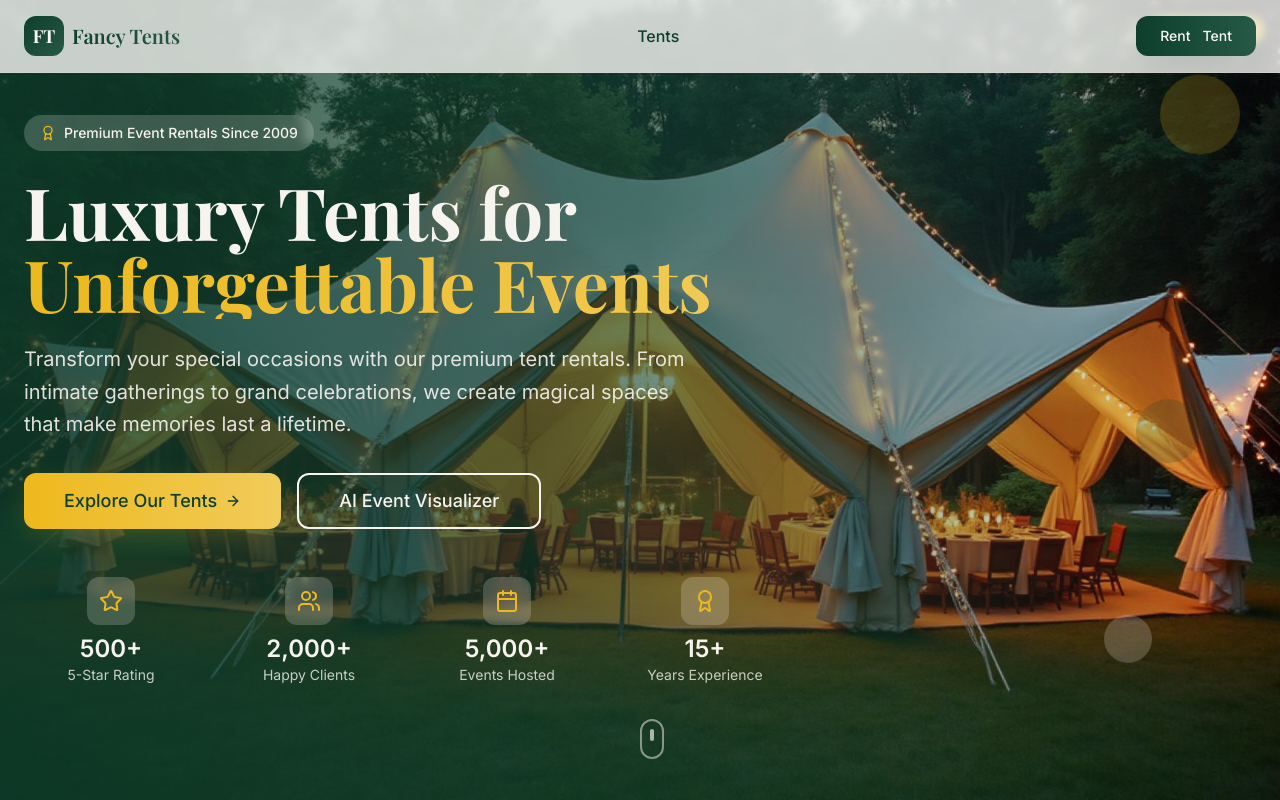
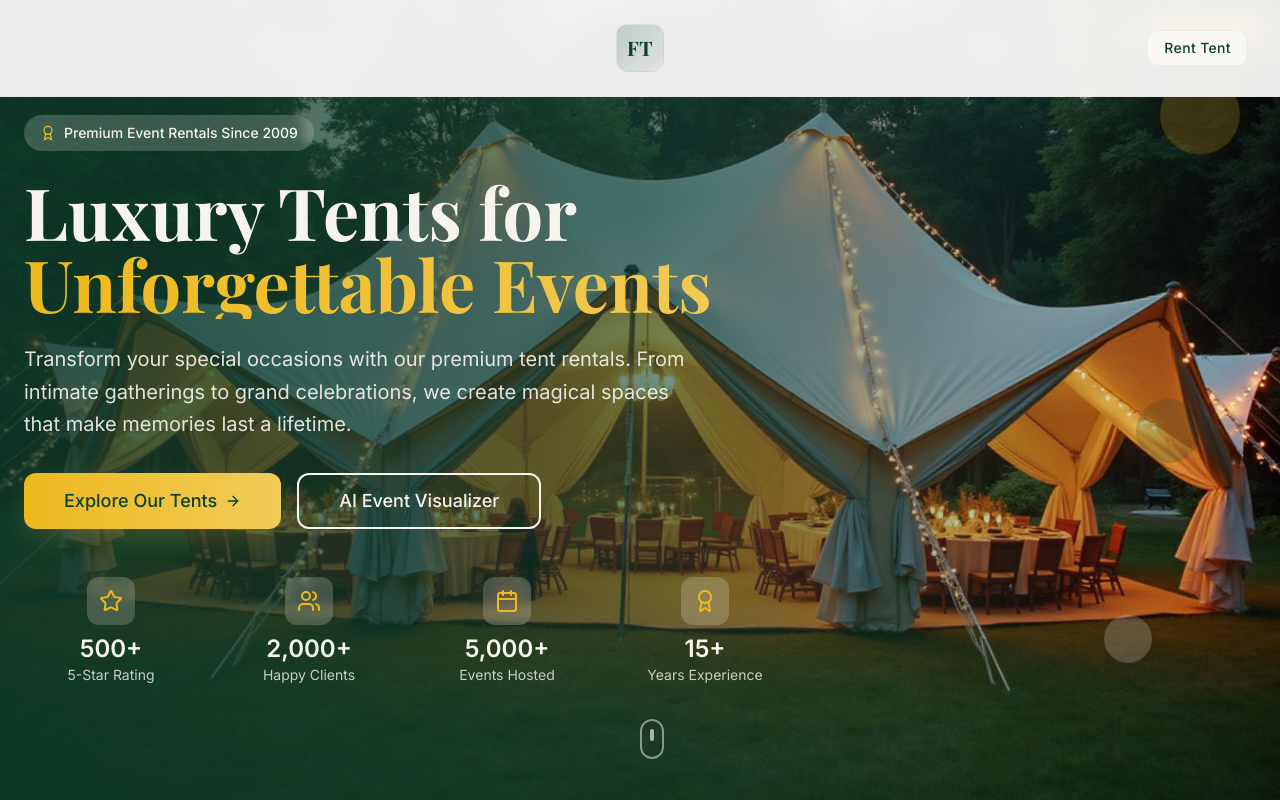
Before and after one commit to generative-jesse/event-visual-tents, a React (Vite) app: page / in a window 1280 px wide. Shown: the top 800 px of the page. Built offline with nearby package versions, Linux system fonts and the light colour scheme.

Commit message:
Refine header and styling
Remove single nav item and improve the overall luxury aesthetic.

```diff
--- a/src/components/Header.tsx
+++ b/src/components/Header.tsx
@@ -1,82 +1,24 @@
-import { useState } from "react";
 import { Link } from "react-router-dom";
-import { Menu, X, Phone, Mail } from "lucide-react";
 import { Button } from "@/components/ui/button";
-import { cn } from "@/lib/utils";
 
 const Header = () => {
-  const [isMenuOpen, setIsMenuOpen] = useState(false);
-
-  const navigation = [
-    { name: "Tents", href: "/tents" },
-  ];
-
   return (
-    <header className="fixed top-0 left-0 right-0 z-50 bg-card/80 backdrop-blur-sm border-b border-border/50">
-      <div className="container mx-auto px-6 py-4">
-        <div className="flex items-center justify-between">
-          {/* Logo */}
-          <Link to="/" className="flex items-center space-x-2 group">
-            <div className="w-10 h-10 bg-gradient-to-br from-primary to-forest-light rounded-lg flex items-center justify-center transition-transform duration-300 group-hover:scale-110">
-              <span className="text-primary-foreground font-serif font-bold text-lg">FT</span>
+    <header className="fixed top-0 left-0 right-0 z-50 bg-background/95 backdrop-blur-md border-b border-border/20">
+      <div className="container mx-auto px-8 py-6">
+        <div className="flex items-center justify-center">
+          {/* Centered Logo */}
+          <Link to="/" className="flex items-center group">
+            <div className="w-12 h-12 bg-gradient-to-br from-primary/20 to-primary/5 border border-border/30 rounded-xl flex items-center justify-center transition-all duration-500 group-hover:scale-105 group-hover:shadow-lg group-hover:shadow-primary/10">
+              <span className="text-primary font-serif font-bold text-xl tracking-wide">FT</span>
             </div>
-            <span className="text-xl font-serif font-semibold text-gradient-forest">Fancy Tents</span>
           </Link>
 
-          {/* Desktop Navigation */}
-          <nav className="hidden md:flex items-center space-x-8">
-            {navigation.map((item) => (
-              <Link
-                key={item.name}
-                to={item.href}
-                className="text-foreground hover:text-primary transition-colors duration-300 font-medium relative group"
-              >
-                {item.name}
-                <span className="absolute bottom-0 left-0 w-0 h-0.5 bg-primary transition-all duration-300 group-hover:w-full"></span>
-              </Link>
-            ))}
-          </nav>
-
-          {/* CTA */}
-          <div className="hidden md:flex items-center">
-            <Button variant="luxury" className="px-6 py-2">
-              <span className="font-medium">Rent</span>
-              <span className="ml-1 font-medium">Tent</span>
+          {/* Floating CTA */}
+          <div className="absolute right-8">
+            <Button variant="outline" size="sm" className="bg-background/80 backdrop-blur-sm border-border/40 hover:bg-primary/5 hover:border-primary/30 transition-all duration-300 px-4 py-2 text-sm font-medium tracking-wide">
+              Rent Tent
             </Button>
           </div>
-
-          {/* Mobile menu button */}
-          <button
-            className="md:hidden p-2 rounded-lg hover:bg-accent transition-colors duration-300"
-            onClick={() => setIsMenuOpen(!isMenuOpen)}
-          >
-            {isMenuOpen ? <X className="w-6 h-6" /> : <Menu className="w-6 h-6" />}
-          </button>
-        </div>
-
-        {/* Mobile Navigation */}
-        <div className={cn(
-          "md:hidden overflow-hidden transition-all duration-300",
-          isMenuOpen ? "max-h-80 opacity-100" : "max-h-0 opacity-0"
-        )}>
-          <nav className="pt-4 pb-2 space-y-2">
-            {navigation.map((item) => (
-              <Link
-                key={item.name}
-                to={item.href}
-                className="block px-4 py-2 text-foreground hover:text-primary hover:bg-accent rounded-lg transition-colors duration-300"
-                onClick={() => setIsMenuOpen(false)}
-              >
-                {item.name}
-              </Link>
-            ))}
-            <div className="px-4 py-2">
-              <Button variant="luxury" className="w-full">
-                <span className="font-medium">Rent</span>
-                <span className="ml-1 font-medium">Tent</span>
-              </Button>
-            </div>
-          </nav>
         </div>
       </div>
     </header>
```
